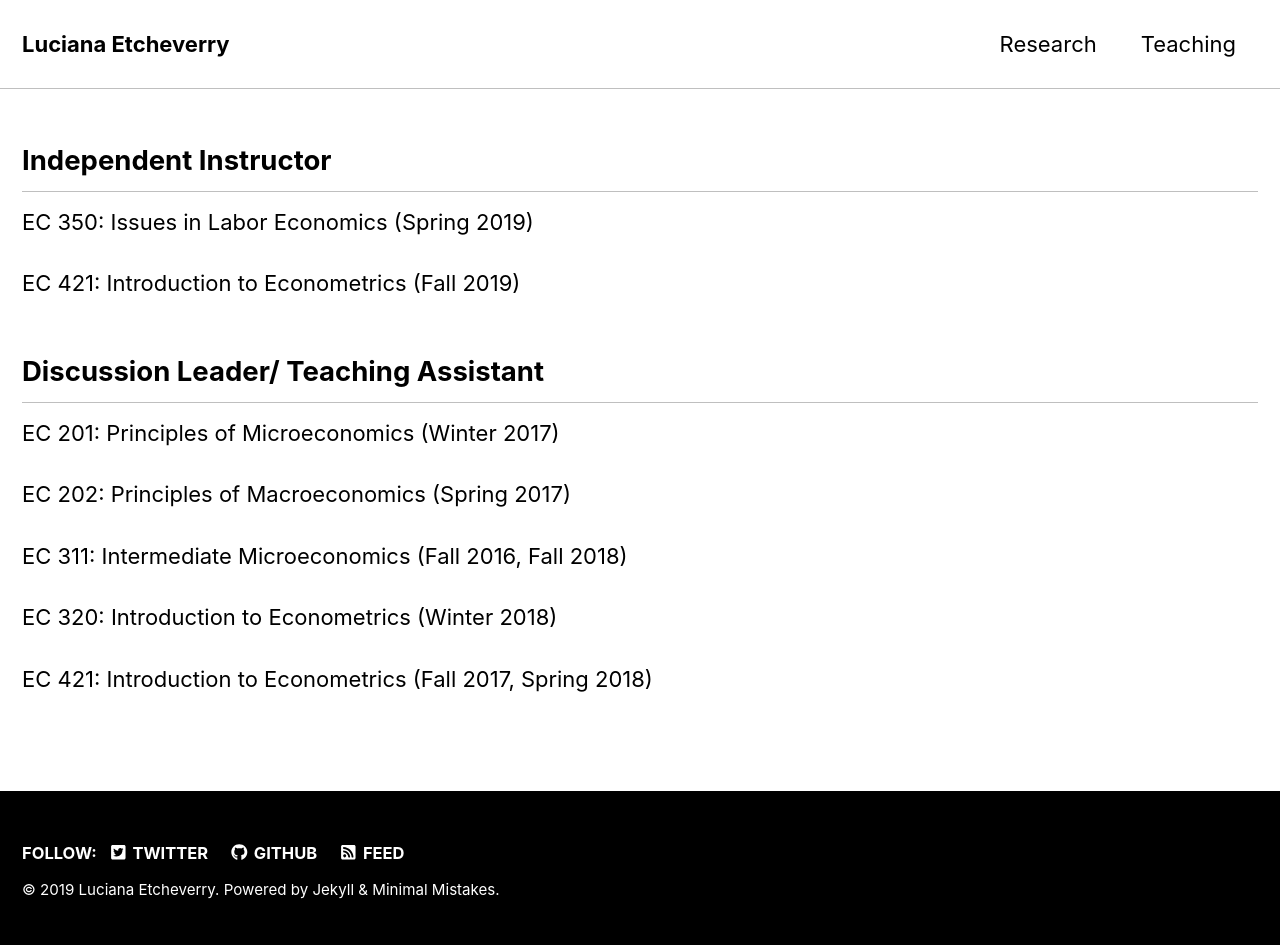
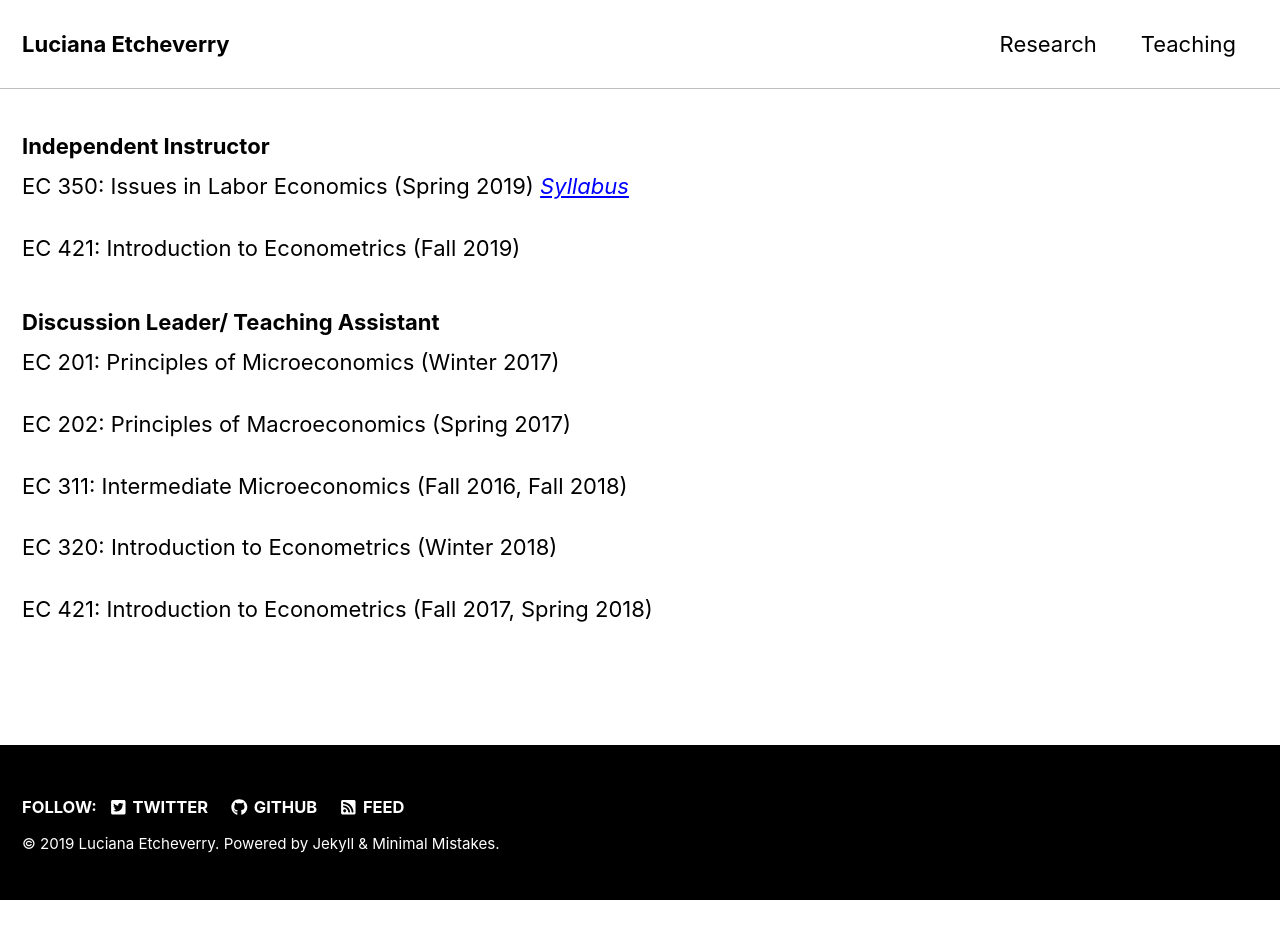
Before and after one commit to ebdilden/LuEtcheverry.github.io, a Jekyll site: the page built from _pages/teaching.md, in a window 1280 px wide. Built offline with Jekyll 4.4.1, drawn with Linux system fonts in a browser that asks for light colours; cached includes are drawn as plain includes; nearby versions of some CDN libraries; after the commit the page ends 900 px from its top, so only the background shows below that.

Commit message:
teaching syllabus

```diff
--- a/_pages/teaching.md
+++ b/_pages/teaching.md
@@ -11,14 +11,14 @@ class: wide
 ---
 
 
-## Independent Instructor
+### Independent Instructor
 
-EC 350: Issues in Labor Economics (Spring 2019)
+EC 350: Issues in Labor Economics (Spring 2019) [*Syllabus*](../images/EC350Syllabus.pdf)
 
 EC 421: Introduction to Econometrics (Fall 2019)
 
 
-## Discussion Leader/ Teaching Assistant
+### Discussion Leader/ Teaching Assistant
 
 EC 201: Principles of Microeconomics (Winter 2017)
 
```
Also changed, not shown: index.md (+1 -1 lines), 1 other file.
